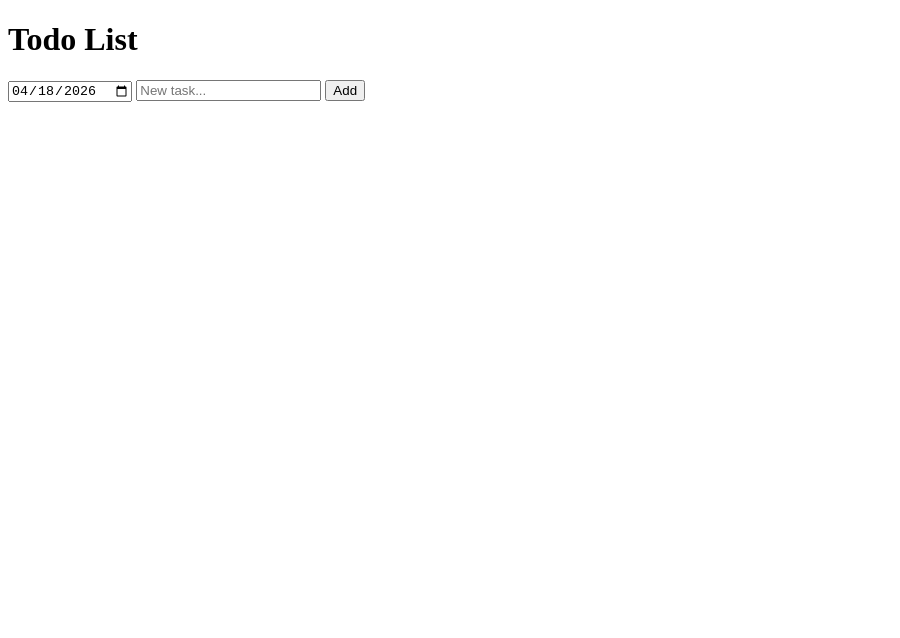
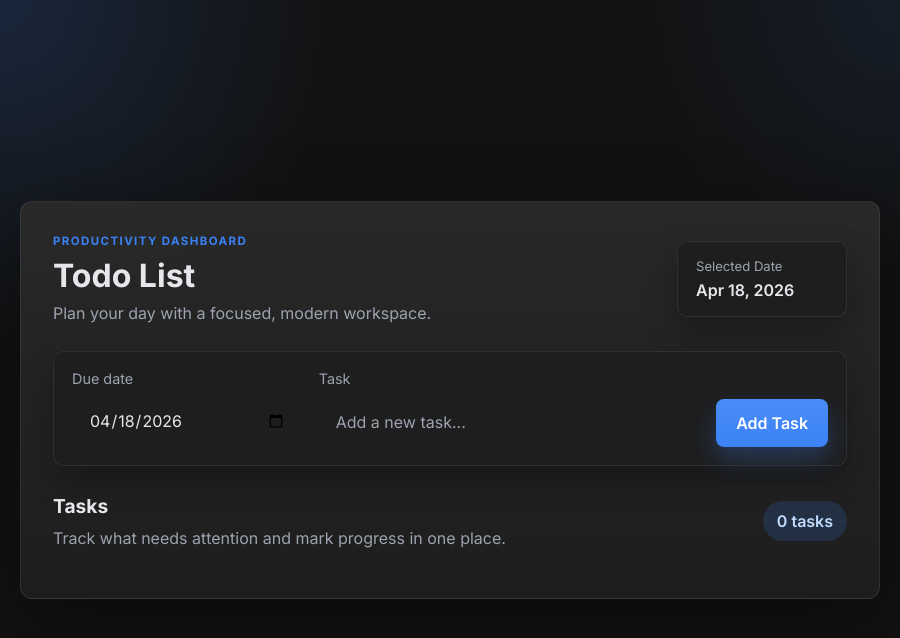
Before and after one commit to AdityaKarippadathUdai/Todo-Electron-App, an Electron app: page renderer/index.html in a window 900 px wide. Drawn offline with Linux system fonts and the light colour scheme; no server answers.

Commit message:
Added css design

```diff
--- a/renderer/app.js
+++ b/renderer/app.js
@@ -1,72 +1,88 @@
 const list = document.getElementById('taskList');
 const datePicker = document.getElementById('datePicker');
 const addBtn = document.getElementById('addBtn');
+const taskInput = document.getElementById('taskInput');
+const taskCount = document.getElementById('taskCount');
+const selectedDateLabel = document.getElementById('selectedDateLabel');
 
-// ✅ Set today's date
 const today = new Date().toISOString().split('T')[0];
 datePicker.value = today;
+updateSelectedDateLabel(today);
 
-// ✅ Load tasks on startup
 window.onload = () => {
   loadTasks();
 };
 
-// ✅ Attach event listener (IMPORTANT FIX)
 addBtn.addEventListener('click', addTask);
+taskInput.addEventListener('keydown', (event) => {
+  if (event.key === 'Enter') {
+    addTask();
+  }
+});
 
 async function loadTasks() {
   const date = datePicker.value;
-
-  console.log("Loading tasks for:", date);
+  updateSelectedDateLabel(date);
 
   try {
     const tasks = await window.api.getTasks(date);
+    list.innerHTML = '';
+    taskCount.textContent = `${tasks.length} ${tasks.length === 1 ? 'task' : 'tasks'}`;
 
-    console.log("Tasks:", tasks);
-
-    list.innerHTML = '';
+    if (tasks.length === 0) {
+      const emptyState = document.createElement('li');
+      emptyState.className = 'empty-state';
+      emptyState.textContent = 'No tasks scheduled for this date yet.';
+      list.appendChild(emptyState);
+      return;
+    }
 
     tasks.forEach(t => {
       const li = document.createElement('li');
+      li.className = 'task-item';
 
-      // ⚠️ Avoid inline onclick here too
       const checkbox = document.createElement('input');
       checkbox.type = 'checkbox';
       checkbox.checked = t.completed;
+      checkbox.className = 'task-checkbox';
       checkbox.addEventListener('change', () => toggle(t.id));
 
+      const taskMain = document.createElement('div');
+      taskMain.className = 'task-main';
+
       const text = document.createElement('span');
-      text.textContent = " " + t.title + " ";
+      text.className = `task-text${t.completed ? ' is-complete' : ''}`;
+      text.textContent = t.title;
 
       const delBtn = document.createElement('button');
-      delBtn.textContent = "X";
+      delBtn.className = 'delete-btn';
+      delBtn.textContent = 'Delete';
       delBtn.addEventListener('click', () => removeTask(t.id));
 
-      li.appendChild(checkbox);
-      li.appendChild(text);
+      taskMain.appendChild(checkbox);
+      taskMain.appendChild(text);
+      li.appendChild(taskMain);
       li.appendChild(delBtn);
 
       list.appendChild(li);
     });
 
   } catch (err) {
-    console.error("Load failed:", err);
+    console.error('Load failed:', err);
   }
 }
 
 async function addTask() {
-  const title = document.getElementById('taskInput').value;
+  const title = taskInput.value.trim();
   const dueDate = datePicker.value;
 
-  console.log("Add clicked:", title, dueDate);
-
   if (!title) {
-    alert("Enter a task");
+    alert('Enter a task');
     return;
   }
 
   if (!dueDate) {
-    alert("Select a date");
+    alert('Select a date');
     return;
   }
 
@@ -75,15 +91,12 @@ async function addTask() {
       title,
       dueDate: new Date(dueDate)
     });
-
-    console.log("Task added");
-
-    document.getElementById('taskInput').value = '';
+    taskInput.value = '';
 
     await loadTasks();
 
   } catch (err) {
-    console.error("Add failed:", err);
+    console.error('Add failed:', err);
   }
 }
 
@@ -92,7 +105,7 @@ async function toggle(id) {
     await window.api.toggleTask(id);
     await loadTasks();
   } catch (err) {
-    console.error("Toggle failed:", err);
+    console.error('Toggle failed:', err);
   }
 }
 
@@ -101,8 +114,23 @@ async function removeTask(id) {
     await window.api.deleteTask(id);
     await loadTasks();
   } catch (err) {
-    console.error("Delete failed:", err);
+    console.error('Delete failed:', err);
   }
 }
 
 datePicker.addEventListener('change', loadTasks);
+
+function updateSelectedDateLabel(dateValue) {
+  if (!dateValue) {
+    selectedDateLabel.textContent = 'No date';
+    return;
+  }
+
+  const formattedDate = new Date(`${dateValue}T00:00:00`).toLocaleDateString(undefined, {
+    month: 'short',
+    day: 'numeric',
+    year: 'numeric'
+  });
+
+  selectedDateLabel.textContent = formattedDate;
+}
--- a/renderer/index.html
+++ b/renderer/index.html
@@ -1,17 +1,60 @@
 <!DOCTYPE html>
 <html>
 <head>
+  <meta charset="UTF-8" />
+  <meta name="viewport" content="width=device-width, initial-scale=1.0" />
   <title>Todo App</title>
+  <link rel="preconnect" href="https://fonts.googleapis.com" />
+  <link rel="preconnect" href="https://fonts.gstatic.com" crossorigin />
+  <link
+    href="https://fonts.googleapis.com/css2?family=Inter:wght@400;500;600;700&display=swap"
+    rel="stylesheet"
+  />
+  <link rel="stylesheet" href="style.css" />
 </head>
 <body>
-  <h1>Todo List</h1>
+  <main class="app-shell">
+    <section class="dashboard-card">
+      <div class="dashboard-header">
+        <div>
+          <p class="eyebrow">Productivity Dashboard</p>
+          <h1>Todo List</h1>
+          <p class="subtitle">Plan your day with a focused, modern workspace.</p>
+        </div>
 
-  <input type="date" id="datePicker" />
-  <input type="text" id="taskInput" placeholder="New task..." />
-  <button id="addBtn">Add</button>
+        <div class="status-panel">
+          <span class="status-label">Selected Date</span>
+          <span class="status-value" id="selectedDateLabel">Today</span>
+        </div>
+      </div>
 
-  <ul id="taskList"></ul>
+      <div class="controls-card">
+        <div class="field-group">
+          <label for="datePicker">Due date</label>
+          <input type="date" id="datePicker" />
+        </div>
 
+        <div class="field-group task-field">
+          <label for="taskInput">Task</label>
+          <input type="text" id="taskInput" placeholder="Add a new task..." />
+        </div>
+
+        <button id="addBtn">Add Task</button>
+      </div>
+
+      <section class="tasks-section">
+        <div class="section-header">
+          <div>
+            <h2>Tasks</h2>
+            <p class="section-copy">Track what needs attention and mark progress in one place.</p>
+          </div>
+          <span class="task-count" id="taskCount">0 tasks</span>
+        </div>
+
+        <ul id="taskList" class="task-list"></ul>
+      </section>
+    </section>
+  </main>
   <script src="app.js"></script>
 </body>
 </html>
--- a/renderer/style.css
+++ b/renderer/style.css
@@ -0,0 +1,305 @@
+:root {
+  --bg: #121212;
+  --surface: #1e1e1e;
+  --surface-alt: #2a2a2a;
+  --accent: #3b82f6;
+  --accent-soft: rgba(59, 130, 246, 0.16);
+  --text-primary: #e5e7eb;
+  --text-secondary: #9ca3af;
+  --border: rgba(255, 255, 255, 0.08);
+  --shadow-lg: 0 24px 80px rgba(0, 0, 0, 0.4);
+  --shadow-md: 0 14px 32px rgba(0, 0, 0, 0.28);
+  --radius-lg: 12px;
+  --radius-md: 10px;
+  --radius-sm: 8px;
+}
+
+* {
+  box-sizing: border-box;
+}
+
+body {
+  margin: 0;
+  min-height: 100vh;
+  font-family: "Inter", "Segoe UI", sans-serif;
+  background:
+    radial-gradient(circle at top left, rgba(59, 130, 246, 0.18), transparent 28%),
+    radial-gradient(circle at top right, rgba(59, 130, 246, 0.1), transparent 22%),
+    var(--bg);
+  color: var(--text-primary);
+}
+
+button,
+input {
+  font: inherit;
+}
+
+.app-shell {
+  min-height: 100vh;
+  display: grid;
+  place-items: center;
+  padding: 32px 20px;
+}
+
+.dashboard-card {
+  width: min(100%, 920px);
+  background: linear-gradient(180deg, rgba(42, 42, 42, 0.95), rgba(30, 30, 30, 0.98));
+  border: 1px solid var(--border);
+  border-radius: var(--radius-lg);
+  box-shadow: var(--shadow-lg);
+  padding: 32px;
+  display: grid;
+  gap: 28px;
+}
+
+.dashboard-header,
+.controls-card,
+.section-header,
+.task-item,
+.task-main {
+  display: flex;
+}
+
+.dashboard-header,
+.section-header,
+.task-item {
+  justify-content: space-between;
+}
+
+.dashboard-header,
+.section-header,
+.task-item,
+.task-main {
+  align-items: center;
+}
+
+.dashboard-header {
+  gap: 20px;
+}
+
+.eyebrow {
+  margin: 0 0 10px;
+  color: var(--accent);
+  text-transform: uppercase;
+  letter-spacing: 0.12em;
+  font-size: 0.72rem;
+  font-weight: 700;
+}
+
+h1,
+h2,
+.subtitle,
+.section-copy,
+.status-label,
+.status-value,
+.task-count {
+  margin: 0;
+}
+
+h1 {
+  font-size: clamp(2rem, 3vw, 2.6rem);
+  line-height: 1.1;
+}
+
+h2 {
+  font-size: 1.2rem;
+}
+
+.subtitle,
+.section-copy,
+.status-label,
+.task-count,
+.task-text.is-complete {
+  color: var(--text-secondary);
+}
+
+.subtitle,
+.section-copy {
+  margin-top: 10px;
+}
+
+.status-panel,
+.controls-card,
+.task-item,
+#taskInput,
+#datePicker {
+  background: var(--surface);
+}
+
+.status-panel {
+  min-width: 170px;
+  padding: 16px 18px;
+  border: 1px solid var(--border);
+  border-radius: var(--radius-md);
+  box-shadow: var(--shadow-md);
+  display: grid;
+  gap: 6px;
+}
+
+.status-label {
+  font-size: 0.82rem;
+}
+
+.status-value {
+  font-weight: 600;
+}
+
+.controls-card {
+  gap: 16px;
+  flex-wrap: wrap;
+  padding: 18px;
+  border: 1px solid var(--border);
+  border-radius: var(--radius-md);
+  box-shadow: var(--shadow-md);
+}
+
+.field-group {
+  display: grid;
+  gap: 8px;
+  flex: 1 1 180px;
+}
+
+.task-field {
+  flex: 2 1 280px;
+}
+
+.field-group label {
+  color: var(--text-secondary);
+  font-size: 0.9rem;
+}
+
+#taskInput,
+#datePicker {
+  width: 100%;
+  border: 1px solid transparent;
+  border-radius: var(--radius-sm);
+  color: var(--text-primary);
+  padding: 14px 16px;
+  outline: none;
+  transition: border-color 0.2s ease, box-shadow 0.2s ease, transform 0.2s ease;
+}
+
+#taskInput::placeholder {
+  color: var(--text-secondary);
+}
+
+#taskInput:focus,
+#datePicker:focus {
+  border-color: rgba(59, 130, 246, 0.75);
+  box-shadow: 0 0 0 4px var(--accent-soft);
+}
+
+#addBtn,
+.delete-btn {
+  border: 0;
+  border-radius: var(--radius-sm);
+  cursor: pointer;
+  transition: transform 0.18s ease, box-shadow 0.18s ease, background-color 0.18s ease;
+}
+
+#addBtn {
+  align-self: end;
+  padding: 14px 20px;
+  background: linear-gradient(180deg, #4b8df7, var(--accent));
+  color: #fff;
+  font-weight: 600;
+  box-shadow: 0 12px 24px rgba(59, 130, 246, 0.28);
+}
+
+#addBtn:hover,
+.delete-btn:hover {
+  transform: translateY(-1px);
+}
+
+.tasks-section {
+  display: grid;
+  gap: 18px;
+}
+
+.section-header {
+  gap: 16px;
+}
+
+.task-count {
+  padding: 10px 14px;
+  background: var(--accent-soft);
+  color: #bfdbfe;
+  border-radius: 999px;
+  font-weight: 600;
+}
+
+.task-list {
+  list-style: none;
+  padding: 0;
+  margin: 0;
+  display: grid;
+  gap: 14px;
+}
+
+.task-item {
+  gap: 16px;
+  padding: 16px 18px;
+  border: 1px solid var(--border);
+  border-radius: var(--radius-md);
+  box-shadow: var(--shadow-md);
+}
+
+.task-main {
+  gap: 14px;
+  min-width: 0;
+  flex: 1;
+}
+
+.task-checkbox {
+  width: 18px;
+  height: 18px;
+  accent-color: var(--accent);
+  cursor: pointer;
+}
+
+.task-text {
+  min-width: 0;
+  word-break: break-word;
+  font-size: 0.98rem;
+}
+
+.task-text.is-complete {
+  text-decoration: line-through;
+}
+
+.delete-btn {
+  padding: 10px 12px;
+  background: var(--surface-alt);
+  color: var(--text-secondary);
+}
+
+.delete-btn:hover {
+  background: rgba(239, 68, 68, 0.18);
+  color: #fca5a5;
+}
+
+.empty-state {
+  padding: 28px 20px;
+  text-align: center;
+  background: var(--surface);
+  border: 1px dashed var(--border);
+  border-radius: var(--radius-md);
+  color: var(--text-secondary);
+}
+
+@media (max-width: 720px) {
+  .dashboard-card {
+    padding: 24px;
+  }
+
+  .dashboard-header,
+  .section-header,
+  .task-item {
+    flex-direction: column;
+    align-items: stretch;
+  }
+
+  #addBtn {
+    width: 100%;
+  }
+}
```
